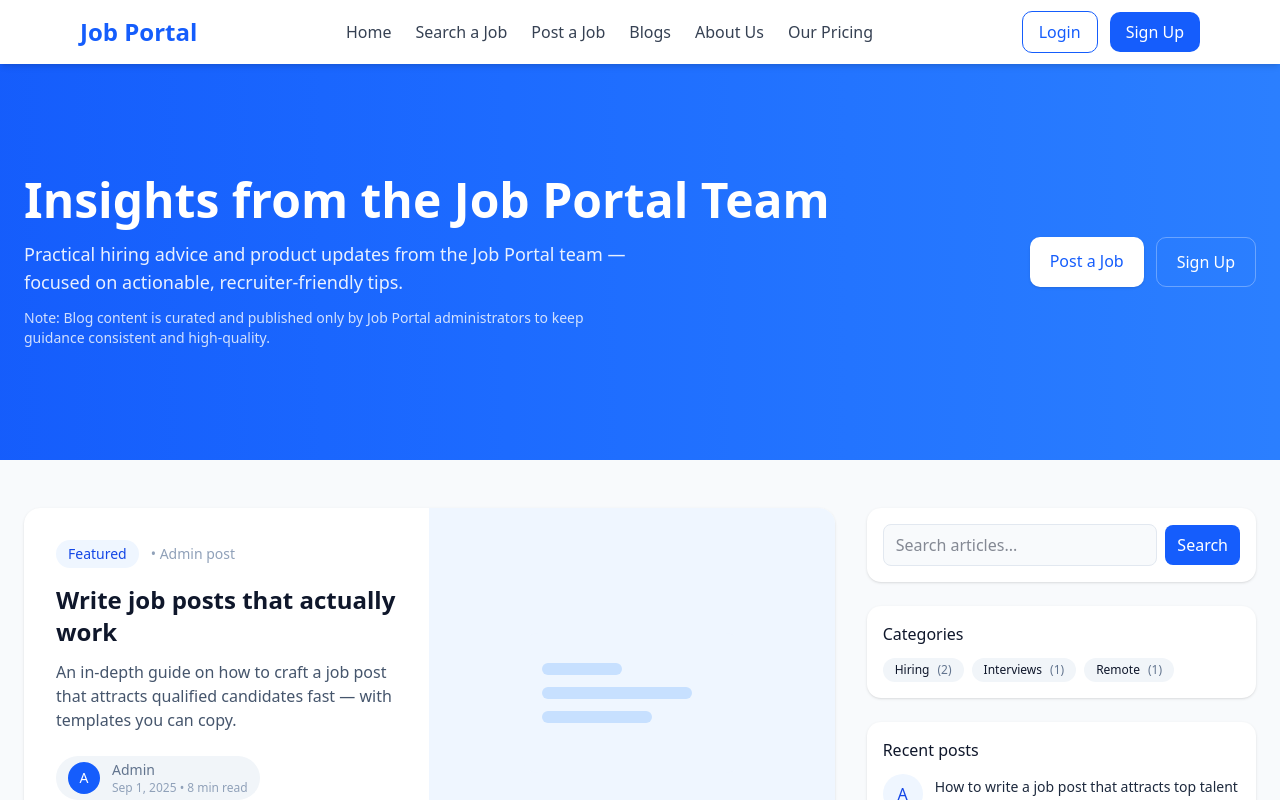
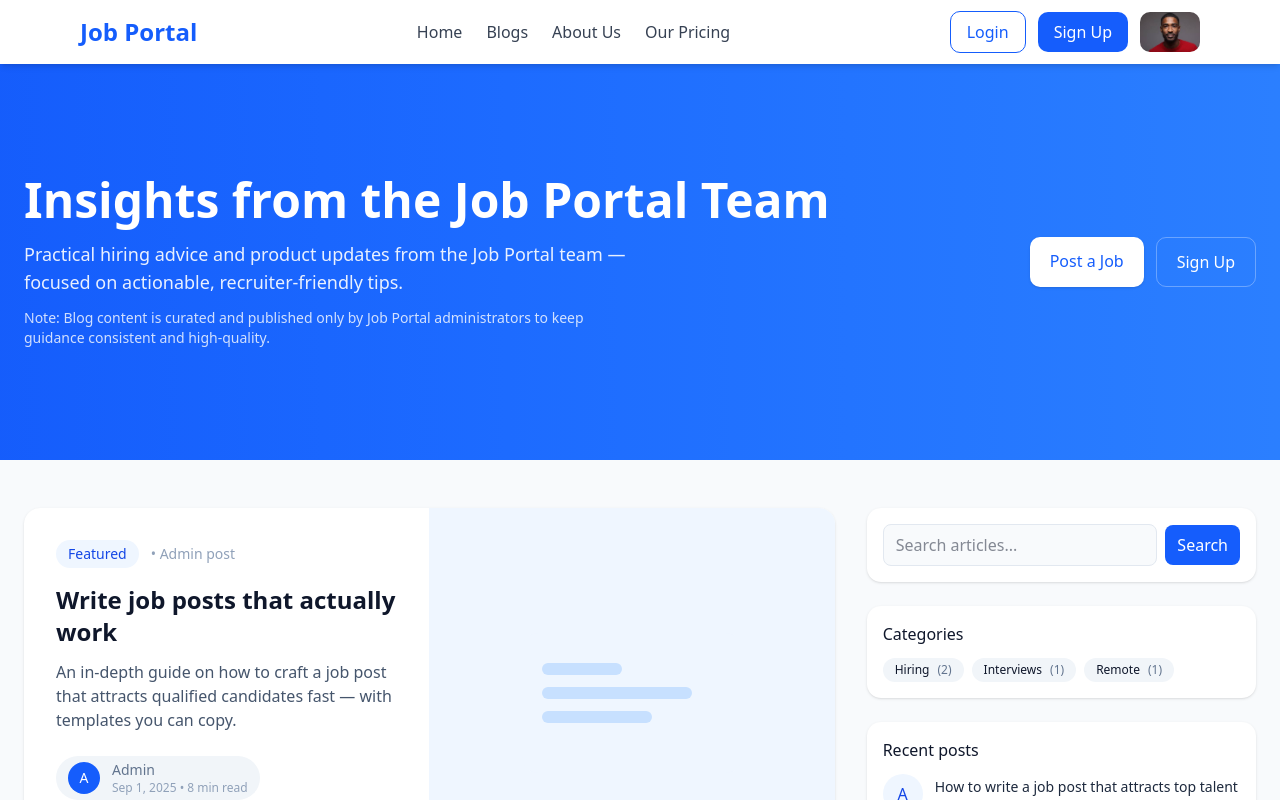
Before and after one commit to MdBiplob13/Job_Portal, a Next.js app: page /pages/blogs in a window 1280 px wide. Shown: the top 800 px of the page. Built offline with nearby package versions, Linux system fonts and the light colour scheme.

Commit message:
update user profile in nabbar

```diff
--- a/app/components/Navbar/Navbar.jsx
+++ b/app/components/Navbar/Navbar.jsx
@@ -3,15 +3,15 @@ import React, { useState } from "react";
 import Link from "next/link";
 import { Menu, X } from "lucide-react";
 import LoginPopUp from "../LoginPopUp/LoginPopUp";
+import Image from "next/image";
 
 const Navbar = () => {
   const [isOpen, setIsOpen] = useState(false);
   const [showLogin, setShowLogin] = useState(false);
+  const [show, setShow] = useState(false);
 
   const navLinks = [
     { name: "Home", path: "/" },
-    { name: "Search a Job", path: "/pages/searchAJob" },
-    { name: "Post a Job", path: "/pages/postAJob" },
     { name: "Blogs", path: "/pages/blogs" },
     { name: "About Us", path: "/pages/aboutUs" },
     { name: "Our Pricing", path: "/pages/pricing" },
@@ -50,6 +50,34 @@ const Navbar = () => {
             >
               Sign Up
             </Link>
+
+            {/* user profile */}
+            <div className="cursor-pointer relative">
+              <Image
+                onClick={() => setShow(!show)}
+                src={"/user1.jpeg"}
+                alt="user"
+                width={60}
+                height={60}
+                className="rounded-lg"
+              />
+
+              <div
+                className={`${
+                  show ? "absolute" : "hidden"
+                } absolute w-[200px] h-[180px] top-13 rounded-md right-0 bg-blue-500 text-white p-4 `}
+              >
+                <h1 className=" bg-white text-blue-500 p-2 rounded-lg hover:bg-white/90">
+                  Customer Profile
+                </h1>
+                <h1 className=" bg-white text-blue-500 p-2 rounded-lg hover:bg-white/90 mt-3">
+                  Provider Profile
+                </h1>
+                <h1 className=" bg-white text-blue-500 p-2 rounded-lg hover:bg-white/90 mt-3">
+                  Admin Profile
+                </h1>
+              </div>
+            </div>
           </div>
 
           <button
```
Also changed, not shown: app/pages/dashboard/provider/page.jsx (added), public/user1.jpeg (added).
